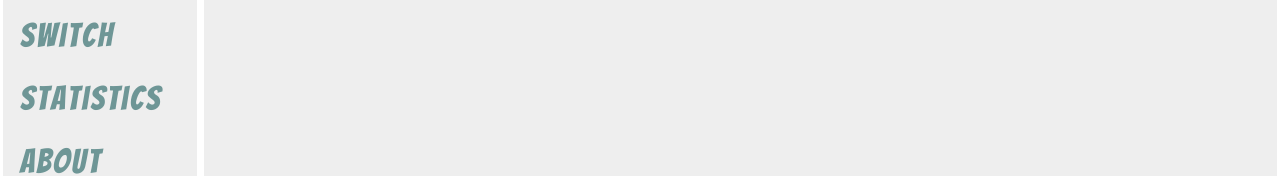
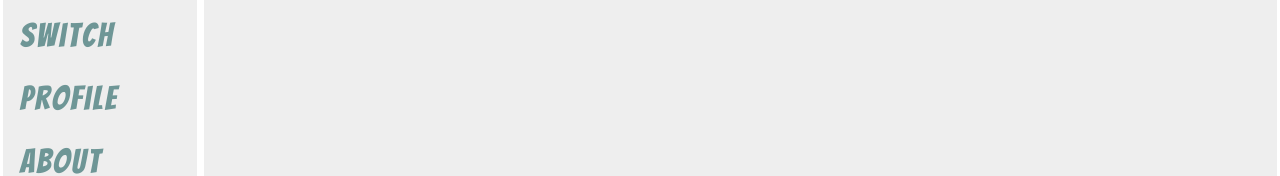
Before and after one commit to flippia/React-Chat-Room, a React (Create React App) app: page / in a window 1280 px wide. Shown: the part 125-301 px from the top of the page. Built offline with nearby package versions, Linux system fonts and the light colour scheme; the HTML template or start-up script is replaced by a standard one; a web font is replaced by a local one.

Commit message:
Update Sidebar.js

```diff
--- a/src/Components/Sidebar/Sidebar.js
+++ b/src/Components/Sidebar/Sidebar.js
@@ -8,7 +8,7 @@ const Sidebar = () => {
                 <NavLink exact to="/" activeClassName="active" >Home</NavLink>
                 <NavLink to="/chat" activeClassName="active" >chat room</NavLink>
                 <NavLink to="/switch" activeClassName="active" >switch</NavLink>
-                <NavLink to="/statistics" activeClassName="active" >statistics</NavLink>
+                <NavLink to="/profile" activeClassName="active" >profile</NavLink>
                 <NavLink to="/about" activeClassName="active">about</NavLink>
             </div>
         </nav>
```
